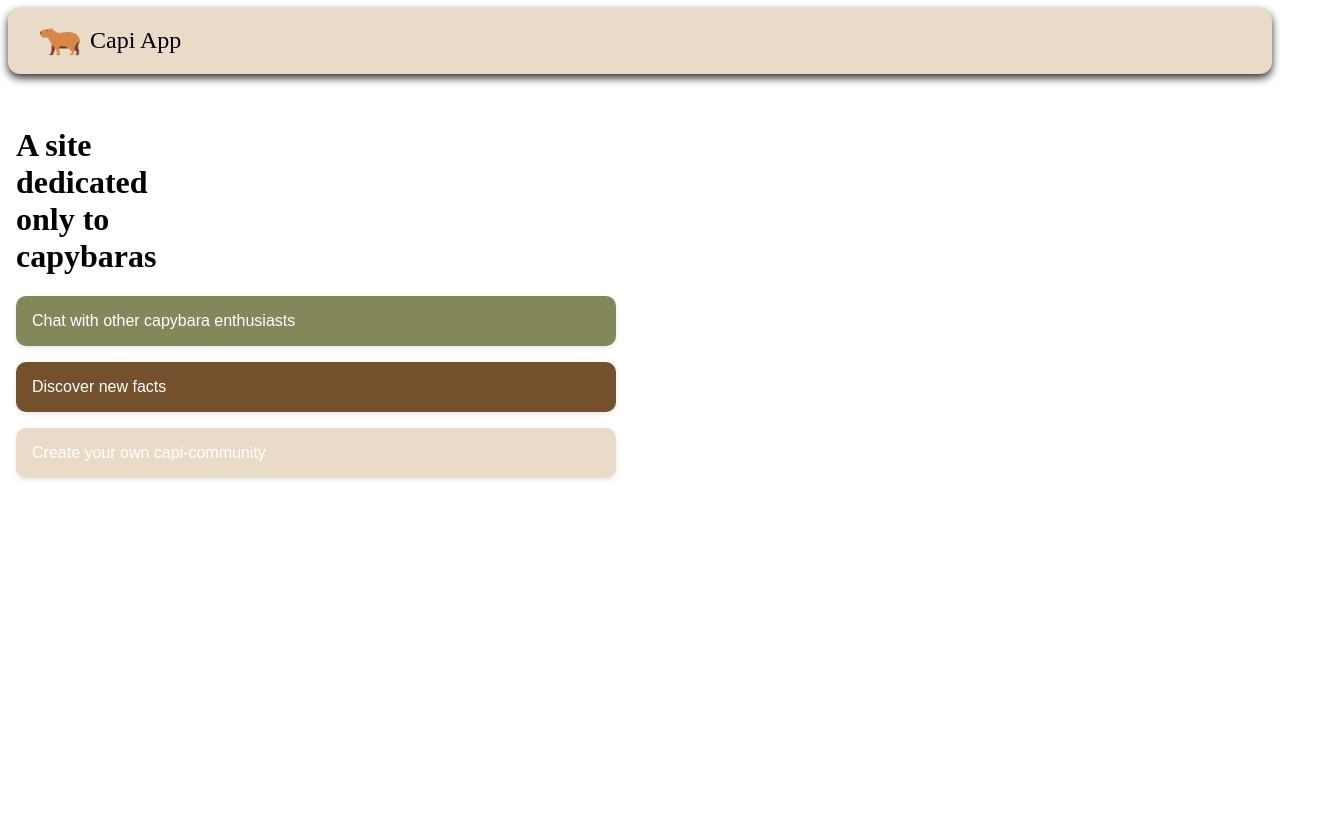
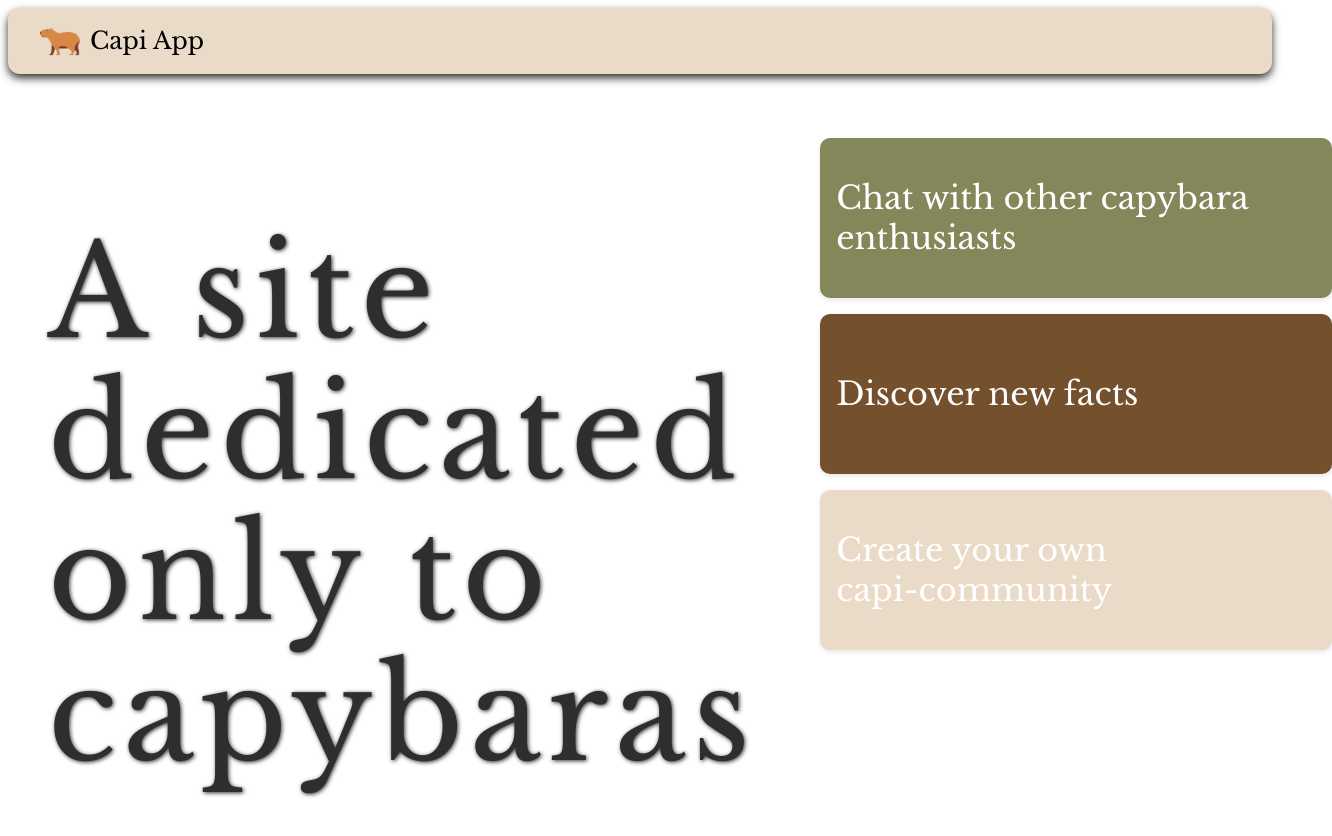
Before and after one commit to tsc221645/capiapp, a Vue app in the folder capiapp/: page / in a window 1280 px wide. Shown: the top 836 px of the page, 1332 px wide, since content can reach past the window. Before the commit the page ends 800 px from the top, so only its background shows below. Built offline with nearby package versions, Linux system fonts and the light colour scheme.

Commit message:
homepage

```diff
--- a/capiapp/src/App.vue
+++ b/capiapp/src/App.vue
@@ -1,4 +1,9 @@
 <template>
+  <head>
+    <link rel="preconnect" href="https://fonts.googleapis.com">
+    <link rel="preconnect" href="https://fonts.gstatic.com" crossorigin>
+    <link href="https://fonts.googleapis.com/css2?family=Libre+Baskerville:ital,wght@0,400;0,700;1,400&display=swap" rel="stylesheet">
+  </head>
     <router-view />
 </template>
 
@@ -14,6 +19,7 @@ export default {
 
 <style>
 @import "@/assets/themes.css";
+@import url('https://fonts.googleapis.com/css2?family=Libre+Baskerville:ital,wght@0,400;0,700;1,400&display=swap');
 
 .app {
   background-color: var(--bg-color);
@@ -29,4 +35,6 @@ button {
   padding: 0.5rem 1rem;
   cursor: pointer;
 }
+
+
 </style>
--- a/capiapp/src/assets/themes.css
+++ b/capiapp/src/assets/themes.css
@@ -20,4 +20,4 @@
     --accent-color-3: #84875A;
     --accent-color-4: #E1B382;
     --text-color: #F3ECE6;
-  }
+}
--- a/capiapp/src/components/HomePage.vue
+++ b/capiapp/src/components/HomePage.vue
@@ -7,12 +7,19 @@
     </header>
     <body>
       <main class="main-content">
-      <h1>A site<br />dedicated<br />only to<br /><strong>capybaras</strong></h1>
+        <div class="left">
+          <h1>
+            A site<br />
+            dedicated<br />
+            only to<br />
+            capybaras
+          </h1>
+        </div>
 
-      <div class="actions">
-        <button class="action-btn green">Chat with other capybara enthusiasts</button>
+        <div class="right actions ">
+          <button class="action-btn green">Chat with other capybara <br/>enthusiasts</button>
           <button class="action-btn brown">Discover new facts</button>
-        <button class="action-btn beige">Create your own capi-community</button>
+          <button class="action-btn beige">Create your own <br/>capi-community</button>
         </div>
       </main>
 
@@ -51,6 +58,7 @@ export default{
 
 
 <style>
+
 .header {
   width: 100%;
   display: flex;
@@ -62,6 +70,7 @@ export default{
   margin-bottom: 2rem;
   box-sizing: border-box;
   box-shadow: 0px 4px 8px var(--text-color);
+  font-family: 'Libre Baskerville', serif;
 }
 
 
@@ -87,10 +96,12 @@ export default{
     flex-direction: column;
     gap: 1rem;
     width: 100%;
+
 }
 
 .action-btn {
-  font-size: 1rem;
+  font-size: 2rem;
+  font-family: 'Libre Baskerville', serif;
   padding: 1rem;
   border: none;
   border-radius: 10px;
@@ -98,6 +109,8 @@ export default{
   cursor: pointer;
   box-shadow: 0 2px 5px rgba(0,0,0,0.1);
   color: white;
+  height: 20vh;
+  width: 40vw;
 }
 
 .green {
@@ -114,11 +127,36 @@ export default{
 
 .main-content {
   display: flex;
-    flex-direction: column;
+
+  font-family: 'Libre Baskerville', serif;
+  letter-spacing: 0.1em;
+  justify-content: space-center;
   align-items: flex-start;
-    text-align: left;
-    width: 100%;
-    max-width: 600px;
+  font-size: clamp(3rem, 6vw, 4rem);
+  padding: 2rem;
+  gap: 4rem;
+  max-width: 1500px;
+  margin: 0 auto;
+  color: var(--text-color);
+  text-shadow: 1px 1px 4px var(--text-color);
+}
+
+
+.left {
+  flex: 1;
+
+  margin-right: auto;
+}
+
+.left h1 {
+  font-weight: 100;
+  line-height: 1.1;
+}
+
+.right {
+
+  flex: 1;
+
 }
 
 </style>
```
Also changed, not shown: capiapp/src/assets/fonts/Kokoro-Regular.ttf (added). Lines whose indentation alone changed are shown as unchanged.
